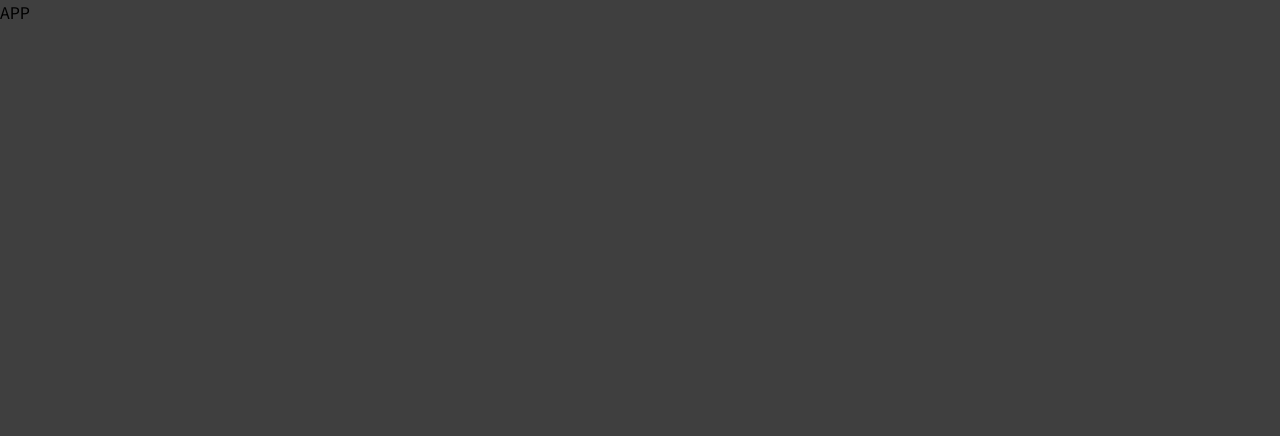
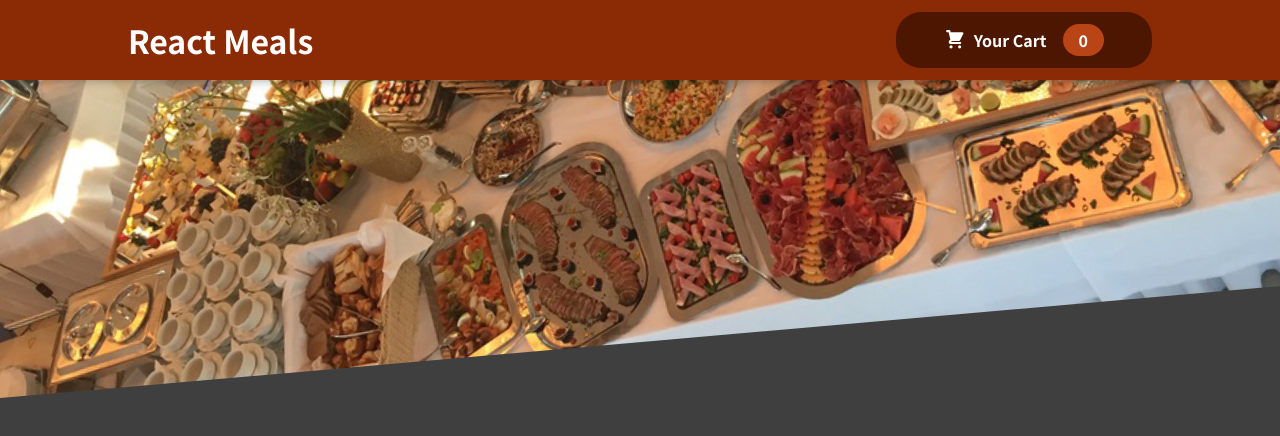
Before and after one commit to kimchantr/food-order-app, a React (Create React App) app: page / in a window 1280 px wide. Shown: the top 436 px of the page. Built offline with nearby package versions, Linux system fonts and the light colour scheme.

Commit message:
Add header with cart button

```diff
--- a/src/App.tsx
+++ b/src/App.tsx
@@ -1,7 +1,22 @@
-import React from 'react'
+import { Header } from 'components/layout'
+import React, { useState } from 'react'
 
 function App() {
-  return <div className="App">APP</div>
+  const [cartIsShown, setCartIsShown] = useState(false)
+
+  const showCartHandler = () => {
+    setCartIsShown(true)
+  }
+
+  const hideCartHandler = () => {
+    setCartIsShown(false)
+  }
+
+  return (
+    <>
+      <Header onShowCart={showCartHandler} />
+    </>
+  )
 }
 
 export default App
--- /dev/null
+++ b/src/components/cart/CartButton/CartButton.module.css
@@ -0,0 +1,59 @@
+.button {
+  cursor: pointer;
+  font: inherit;
+  border: none;
+  background-color: #4d1601;
+  color: white;
+  padding: 0.75rem 3rem;
+  display: flex;
+  justify-content: space-around;
+  align-items: center;
+  border-radius: 25px;
+  font-weight: bold;
+}
+
+.button:hover,
+.button:active {
+  background-color: #2c0d00;
+}
+
+.icon {
+  width: 1.35rem;
+  height: 1.35rem;
+  margin-right: 0.5rem;
+}
+
+.badge {
+  background-color: #b94517;
+  padding: 0.25rem 1rem;
+  border-radius: 25px;
+  margin-left: 1rem;
+  font-weight: bold;
+}
+
+.button:hover .badge,
+.button:active .badge {
+  background-color: #92320c;
+}
+
+.bump {
+  animation: bump 300ms ease-out;
+}
+
+@keyframes bump {
+  0% {
+    transform: scale(1);
+  }
+  10% {
+    transform: scale(0.9);
+  }
+  30% {
+    transform: scale(1.1);
+  }
+  50% {
+    transform: scale(1.15);
+  }
+  100% {
+    transform: scale(1);
+  }
+}
--- /dev/null
+++ b/src/components/cart/CartButton/index.tsx
@@ -0,0 +1,44 @@
+import { useContext, useEffect, useState } from 'react'
+import CartContext from 'store/CartContext'
+import { CartIcon } from '..'
+import styles from './CartButton.module.css'
+
+export interface CartButtonProps {
+  onClick: () => void
+}
+
+export function CartButton({ onClick }: CartButtonProps) {
+  const [btnIsHighlighted, setBtnIsHighlighted] = useState(false)
+  const { items } = useContext(CartContext)
+
+  const btnClasses = `${styles.button} ${btnIsHighlighted ? styles.bump : ''}`
+  const numberOfCartItems = items.reduce((total, item) => total + item.amount, 0)
+
+  useEffect(() => {
+    if (items.length === 0) {
+      return
+    }
+
+    setBtnIsHighlighted(true)
+
+    const timer = setTimeout(() => {
+      setBtnIsHighlighted(false)
+    }, 300)
+
+    return () => {
+      clearTimeout(timer)
+    }
+  }, [items])
+
+  return (
+    <button className={btnClasses} onClick={onClick}>
+      <span className={styles.icon}>
+        <CartIcon />
+      </span>
+
+      <span>Your Cart</span>
+
+      <span className={styles.badge}>{numberOfCartItems}</span>
+    </button>
+  )
+}
--- /dev/null
+++ b/src/components/cart/CartIcon/index.tsx
@@ -0,0 +1,7 @@
+export function CartIcon() {
+  return (
+    <svg xmlns="http://www.w3.org/2000/svg" viewBox="0 0 20 20" fill="currentColor">
+      <path d="M3 1a1 1 0 000 2h1.22l.305 1.222a.997.997 0 00.01.042l1.358 5.43-.893.892C3.74 11.846 4.632 14 6.414 14H15a1 1 0 000-2H6.414l1-1H14a1 1 0 00.894-.553l3-6A1 1 0 0017 3H6.28l-.31-1.243A1 1 0 005 1H3zM16 16.5a1.5 1.5 0 11-3 0 1.5 1.5 0 013 0zM6.5 18a1.5 1.5 0 100-3 1.5 1.5 0 000 3z" />
+    </svg>
+  )
+}
--- /dev/null
+++ b/src/components/cart/index.ts
@@ -0,0 +1,2 @@
+export * from './CartButton'
+export * from './CartIcon'
--- /dev/null
+++ b/src/components/layout/Header/Header.module.css
@@ -0,0 +1,29 @@
+.header {
+  position: fixed;
+  top: 0;
+  left: 0;
+  width: 100%;
+  height: 5rem;
+  background-color: #8a2b06;
+  color: white;
+  display: flex;
+  justify-content: space-between;
+  align-items: center;
+  padding: 0 10%;
+  box-shadow: 0 2px 8px rgba(0, 0, 0, 0.25);
+  z-index: 10;
+}
+
+.main-image {
+  width: 100%;
+  height: 25rem;
+  z-index: 0;
+  overflow: hidden;
+}
+
+.main-image img {
+  width: 110%;
+  height: 100%;
+  object-fit: cover;
+  transform: rotateZ(-5deg) translateY(-4rem) translateX(-1rem);
+}
--- /dev/null
+++ b/src/components/layout/Header/index.tsx
@@ -0,0 +1,22 @@
+import mealImg from 'assets/meals.jpg'
+import { CartButton } from 'components/cart'
+import styles from './Header.module.css'
+
+export interface HeaderProps {
+  onShowCart: () => void
+}
+
+export function Header({ onShowCart }: HeaderProps) {
+  return (
+    <>
+      <header className={styles.header}>
+        <h1>React Meals</h1>
+        <CartButton onClick={onShowCart} />
+      </header>
+
+      <div className={styles['main-image']}>
+        <img src={mealImg} alt="A table full of delicious food!" />
+      </div>
+    </>
+  )
+}
--- /dev/null
+++ b/src/components/layout/index.ts
@@ -0,0 +1 @@
+export * from './Header'
```
Also changed, not shown: src/assets/meals.jpg (added).
